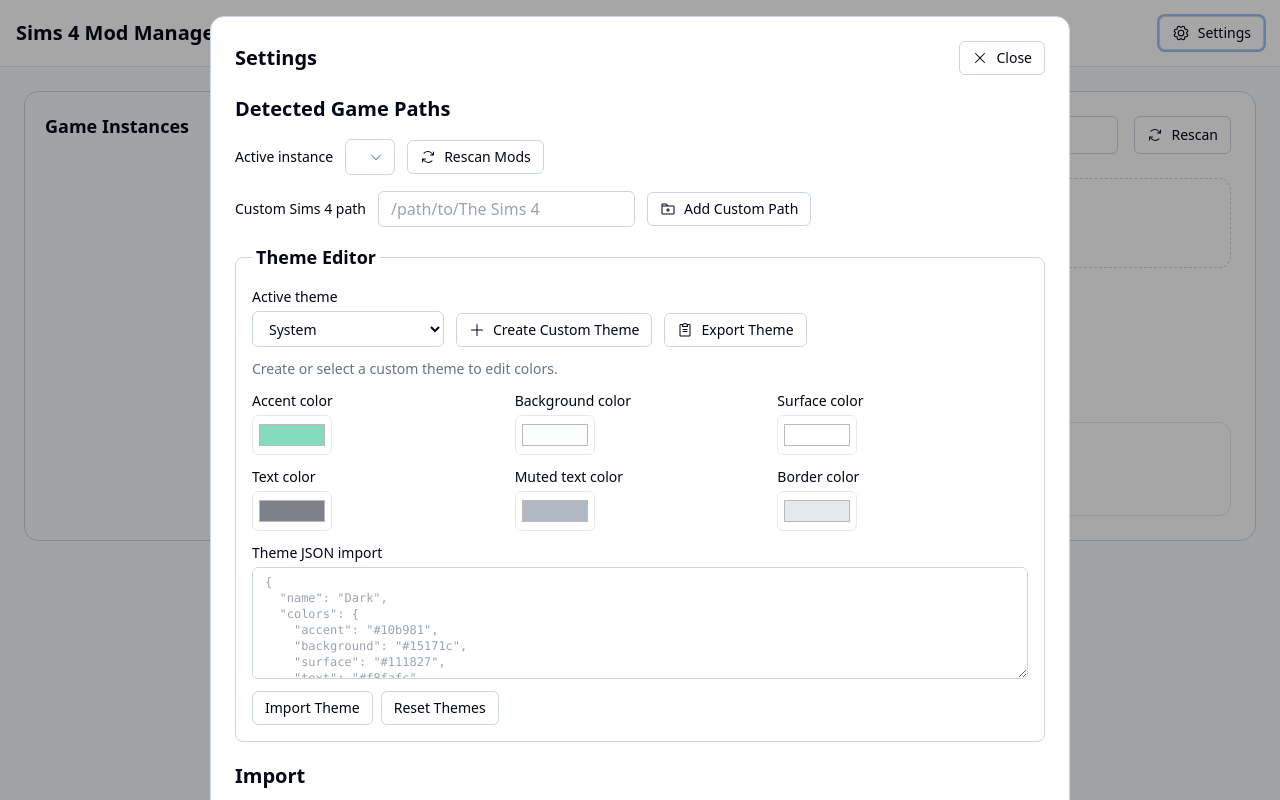
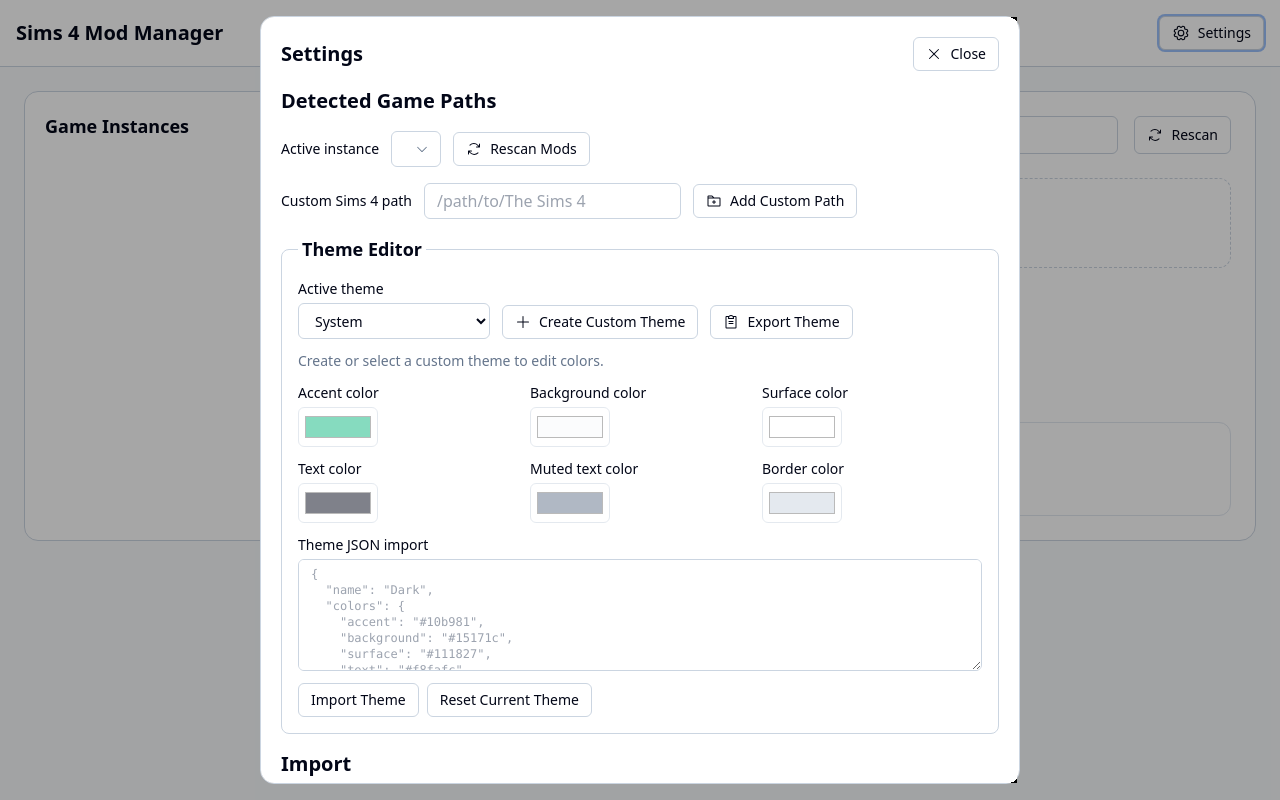
Before and after one commit to VitorCesarinoMarchese/TS4ModManager, a React (Vite) app: page / in a window 1280 px wide. Both pictures are taken after a click on the button "Settings". Built offline with nearby package versions, Linux system fonts and the light colour scheme.

Commit message:
fix(ui): improve custom theme editing

```diff
--- a/src/App.css
+++ b/src/App.css
@@ -5,7 +5,8 @@
   padding: 0;
   width: 100%;
   height: 100%;
-  background: #15171c;
+  background: var(--color-background, #15171c);
+  color: var(--color-text, #020617);
 }
 
 button,
@@ -20,25 +21,27 @@
 }
 
 .app-shell {
-  background: var(--color-background, #f8fafc);
-  color: var(--color-text, #020617);
+  background: var(--color-background, #f8fafc) !important;
+  color: var(--color-text, #020617) !important;
 }
 
 .topbar,
 .sidebar,
 .main-content,
 .modal {
-  border-color: var(--color-border, #cbd5e1);
+  border-color: var(--color-border, #cbd5e1) !important;
 }
 
+.topbar,
+.sidebar,
 .main-content,
 .modal,
 .app-shell button,
 .app-shell input,
 .app-shell select,
 .app-shell textarea {
-  background-color: var(--color-surface, #ffffff);
-  color: var(--color-text, #020617);
+  background-color: var(--color-surface, #ffffff) !important;
+  color: var(--color-text, #020617) !important;
 }
 
 .app-shell button,
@@ -46,13 +49,19 @@
 .app-shell select,
 .app-shell textarea,
 .app-shell fieldset {
-  border-color: var(--color-border, #cbd5e1);
+  border-color: var(--color-border, #cbd5e1) !important;
 }
 
+.app-shell .text-slate-950,
+.app-shell .dark\:text-slate-100 {
+  color: var(--color-text, #020617) !important;
+}
+
+.app-shell .text-slate-700,
 .app-shell .text-slate-600,
 .app-shell .text-slate-500,
 .app-shell .dark\:text-slate-300 {
-  color: var(--color-muted-text, #64748b);
+  color: var(--color-muted-text, #64748b) !important;
 }
 
 .app-shell.dark {
--- a/src/App.tsx
+++ b/src/App.tsx
@@ -134,8 +134,24 @@
   };
 
   const onThemeChange = (theme: AppTheme) => {
-    setCustomThemes((current) => upsertTheme(current, theme));
+    setCustomThemes((current) => {
+      const activeThemeExists = current.some((item) => item.name === activeThemeName);
+      if (activeThemeExists && theme.name !== activeThemeName) {
+        return current.map((item) => (item.name === activeThemeName ? theme : item));
+      }
+      return upsertTheme(current, theme);
+    });
     setActiveThemeName(theme.name);
+  };
+
+  const onThemeReset = () => {
+    setCustomThemes((current) =>
+      current.map((theme) =>
+        theme.name === activeThemeName
+          ? { ...theme, colors: { ...DEFAULT_THEME.colors } }
+          : theme
+      )
+    );
   };
 
   const onThemeImport = (theme: AppTheme) => {
@@ -210,7 +226,7 @@
           onClick={() => setSettingsOpen(false)}
         >
           <motion.section
-            className="modal grid w-[min(860px,calc(100vw-2rem))] gap-5 overflow-visible rounded-[14px] border border-slate-300 bg-white p-6 dark:border-slate-700 dark:bg-slate-900"
+            className="modal grid max-h-[calc(100vh-2rem)] w-[min(760px,calc(100vw-2rem))] gap-4 overflow-y-auto rounded-[14px] border border-slate-300 bg-white p-5 dark:border-slate-700 dark:bg-slate-900"
             role="dialog"
             aria-label="settings-modal"
             data-animated="true"
@@ -249,10 +265,7 @@
               onThemeChange={onThemeChange}
               onThemeImport={onThemeImport}
               onThemeExport={onThemeExport}
-              onThemeReset={() => {
-                setCustomThemes([]);
-                setActiveThemeName("Light");
-              }}
+              onThemeReset={onThemeReset}
             />
 
             <ImportPanel onImport={(archivePath, name, slug) => importArchive(archivePath, name, slug)} />
--- a/src/components/SettingsPage.tsx
+++ b/src/components/SettingsPage.tsx
@@ -174,6 +174,18 @@
         {copyStatus ? <p role="status" className="text-sm text-slate-600 dark:text-slate-300">{copyStatus}</p> : null}
         {!canEditTheme ? <p className="text-sm text-slate-600 dark:text-slate-300">Create or select a custom theme to edit colors.</p> : null}
 
+        {canEditTheme ? (
+          <label className="grid max-w-xs gap-1 text-sm font-medium" htmlFor="theme-name">
+            Theme name
+            <input
+              id="theme-name"
+              className={inputClass}
+              value={activeTheme.name}
+              onChange={(e) => onThemeChange?.({ ...activeTheme, name: e.target.value })}
+            />
+          </label>
+        ) : null}
+
         <div className="grid gap-3 sm:grid-cols-2 lg:grid-cols-3">
           {colorFields.map(([key, label]) => (
             <label key={key} className="grid gap-1 text-sm font-medium" htmlFor={`theme-${key}`}>
@@ -218,7 +230,7 @@
             Import Theme
           </button>
           <button type="button" className={buttonClass} onClick={onThemeReset}>
-            Reset Themes
+            Reset Current Theme
           </button>
         </div>
       </fieldset>
--- a/src/lib/theme.ts
+++ b/src/lib/theme.ts
@@ -117,4 +117,9 @@
   root.style.setProperty("--color-text", theme.colors.text);
   root.style.setProperty("--color-muted-text", theme.colors.mutedText);
   root.style.setProperty("--color-border", theme.colors.border);
+
+  if (root === document.documentElement) {
+    document.body.style.backgroundColor = theme.colors.background;
+    document.body.style.color = theme.colors.text;
+  }
 }
```
Also changed, not shown: 2 other files (tests, documents, lock files or other folders).
